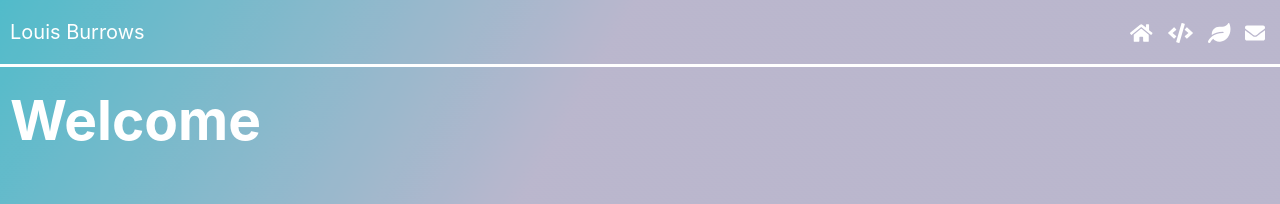
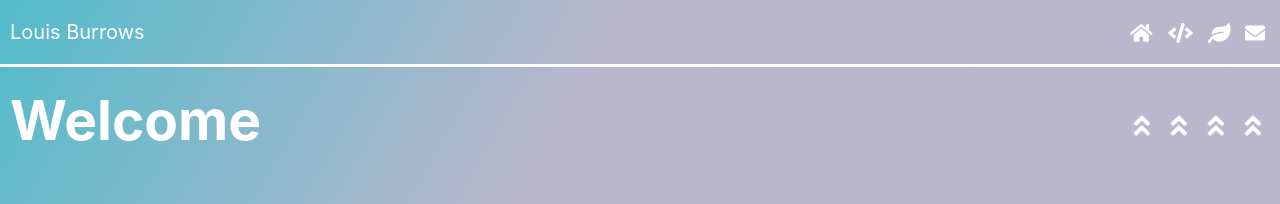
Before and after one commit to louis-burrows/portfolio-in-react, a React (Create React App) app: page / in a window 1280 px wide. Shown: the top 204 px of the page. Built offline with nearby package versions, Linux system fonts and the light colour scheme.

Commit message:
home screen arrows working

```diff
--- a/src/containers/Bio/Bio.jsx
+++ b/src/containers/Bio/Bio.jsx
@@ -30,7 +30,7 @@ class Bio extends Component {
 
         <p className={styles.slow3}>What fascinates me at present is the connection between form and function, and the subtle UI and UX design considerations orchestrated throughout websites and applications to make them both appealing and responsive to the user.</p>
 
-        <h1 className={`${styles.bioTitle} ${styles.popOut} ${changePopout}`} onClick={() => this.openPopout()}>
+        <div className={`${styles.bioTitle} ${styles.popOut} ${changePopout}`} onClick={() => this.openPopout()}>
           Hobbies and Interests <FontAwesomeIcon icon={['fas', 'angle-double-right']} className={styles.arrowIcon}/>
           <div>
             <p className={styles.interestParagraph}>Green Spaces and Urban Farming</p>
@@ -39,8 +39,9 @@ class Bio extends Component {
             <p className={styles.interestParagraph}>Mycology</p>
             <p className={styles.interestParagraph}>Art and Design</p>
           </div>
-        </h1>
+        </div>
 
+        <div className={styles.transparentBox}></div>
 
 
 
--- a/src/containers/Bio/Bio.module.scss
+++ b/src/containers/Bio/Bio.module.scss
@@ -10,21 +10,26 @@
     div {
       .interestParagraph {
         border-radius: 7px;
-        color: rgb(121, 121, 121);
+        color: rgb(110, 110, 110);
         font-size: 16px;
-        max-width: 80%;
+        max-width: 90%;
       }
     }
+  }
+
+  .transparentBox {
+    min-width: 100px;
+    min-height: 20px;
   }
 
   .popOut {
     font-size: 24px;
     border-radius: 7px;
-    margin-bottom: 20px;
+    margin-bottom: 40px;
     padding: 10px;
     width: 88%;
     background-color: rgba(255, 255, 255, 0.3);
-    max-height: 36px;
+    max-height: 34px;
     overflow: hidden;
     &:hover {
       cursor: pointer;
@@ -53,7 +58,7 @@
     vertical-align: bottom;
     max-width: 350px;
     overflow: hidden;
-    animation: slow 2.5s ease forwards;
+    animation: slow 1.5s ease forwards;
     margin-bottom: 0px;
   }
 
@@ -63,7 +68,7 @@
     vertical-align: bottom;
     max-width: 350px;
     overflow: hidden;
-    animation: slow2 5s ease forwards;
+    animation: slow2 3s ease forwards;
     margin-bottom: 0px;
   }
 
@@ -73,7 +78,7 @@
     vertical-align: bottom;
     max-width: 350px;
     overflow: hidden;
-    animation: slow3 7.5s ease forwards;
+    animation: slow3 4.5s ease forwards;
   }
 
   @keyframes slow {
--- a/src/containers/Contact/Contact.jsx
+++ b/src/containers/Contact/Contact.jsx
@@ -10,7 +10,7 @@ class Contact extends Component {
 
         <h2 className={styles.contactTitle}>Contact Information</h2>
 
-        <a href="mailto:louisburrows@gmail.com" className={styles.contactLink}><FontAwesomeIcon icon="envelope" className={styles.iconContact}/></a>
+        <a href="mailto:louisburrows123@outlook.com" className={styles.contactLink}><FontAwesomeIcon icon="envelope" className={styles.iconContact}/></a>
 
 
         <a href="https://www.linkedin.com/in/louis-burrows-100727170/" target="_blank" rel="noopener noreferrer" className={styles.contactLink}><FontAwesomeIcon icon={['fab', 'linkedin']} className={styles.iconContact}/></a>
--- a/src/containers/Contact/Contact.module.scss
+++ b/src/containers/Contact/Contact.module.scss
@@ -10,7 +10,7 @@
   .contactLink {
     color: white;
     margin: 10px 10px 10px 20px;
-    animation: fadein 0.5s;
+    animation: fadein 0.8s;
     font-size: 40px;
   }
 
--- a/src/containers/Home/Home.jsx
+++ b/src/containers/Home/Home.jsx
@@ -5,6 +5,8 @@ import image1 from "../../images/1.png"
 import image2 from "../../images/2.png"
 import image3 from "../../images/3.png"
 import flowerButton from "../../images/flower-button.png"
+
+import { FontAwesomeIcon } from '@fortawesome/react-fontawesome'
 
 import { Slide, Fade } from "react-awesome-reveal";
 
@@ -47,6 +49,44 @@ class Home extends Component {
           </button> */}
         </Fade>
 
+        <Slide triggerOnce delay={1000} duration={3000}>
+         <Fade delay={1000} duration={1200} className={styles.fades}>
+            <div className={styles.arrowSlideAcross1}>
+              <FontAwesomeIcon icon={['fas', 'angle-double-right']}/>
+            </div>
+          </Fade>
+        </Slide>
+
+        <Slide triggerOnce delay={800} duration={3000}>
+         <Fade delay={2700} duration={500} className={styles.fades}>
+            <div className={styles.arrowSlideAcross2}>
+              <FontAwesomeIcon icon={['fas', 'angle-double-right']}/>
+            </div>
+          </Fade>
+        </Slide>
+
+        <Slide triggerOnce delay={600} duration={3000}>
+         <Fade delay={2450} duration={500} className={styles.fades}>
+            <div className={styles.arrowSlideAcross3}>
+              <FontAwesomeIcon icon={['fas', 'angle-double-right']}/>
+            </div>
+          </Fade>
+        </Slide>
+
+        <Slide triggerOnce delay={400} duration={3000}>
+         <Fade delay={2200} duration={500} className={styles.fades}>
+            <div className={styles.arrowSlideAcross4}>
+              <FontAwesomeIcon icon={['fas', 'angle-double-right']}/>
+            </div>
+          </Fade>
+        </Slide>
+
+
+
+
+
+
+
          {/* <Slide triggerOnce delay={1000} duration={2000} className={`${showImage1} ${styles.plant1}`}>
           <img src={image1} alt="1" className={styles.image1}/>
         </Slide>
--- a/src/containers/Home/Home.module.scss
+++ b/src/containers/Home/Home.module.scss
@@ -49,6 +49,53 @@
           box-shadow: 0 0 30px #45f6fc;
         }
       }
+  }
+
+  .arrowSlideAcross1 {
+    color: white;
+    font-size: 26px;
+    position: absolute;
+    right: 15px;
+    animation: arrowTurnsUp 6s ease forwards;
+  }
+
+  .arrowSlideAcross2 {
+    color: white;
+    font-size: 26px;
+    position: absolute;
+    right: 52px;
+    animation: arrowTurnsUp 6s ease forwards;
+  }
+
+  .arrowSlideAcross3 {
+    color: white;
+    font-size: 26px;
+    position: absolute;
+    right: 89px;
+    animation: arrowTurnsUp 6s ease forwards;
+  }
+
+  .arrowSlideAcross4 {
+    color: white;
+    font-size: 26px;
+    position: absolute;
+    right: 126px;
+    animation: arrowTurnsUp 6s ease forwards;
+  }
+
+  @keyframes arrowTurnsUp {
+    0% {
+    }
+    50% {
+      transform: rotate(0deg);
+      transform: translate(0px,0px);
+    }
+    85% {
+      transform: rotate(-90deg);
+    }
+    100% {
+      transform: rotate(-90deg) translate(80px, 0px);
+    }
   }
 
 
```
